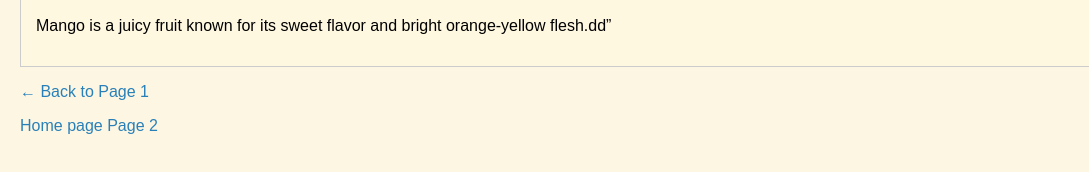
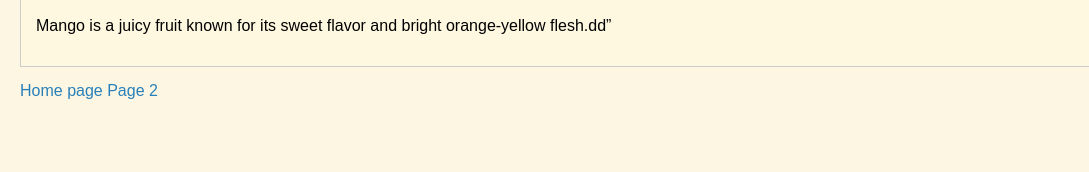
Before and after one commit to poavchou/FRUITS, a plain HTML site: page page2.html in a window 1280 px wide. Shown: the part 492-664 px from the top of the page, 0-1089 px from the left. Drawn offline with Linux system fonts and the light colour scheme; grey boxes are pictures that could not be loaded.

Commit message:
Update page2.html

```diff
--- a/page2.html
+++ b/page2.html
@@ -60,6 +60,6 @@
 </section>
 
 <footer>
-    <p><a href="page1.html">← Back to Page 1</a></p>
+
 <a href="index.html"> Home page </a>
 <a href="page2.html"> Page 2 </a>
```
